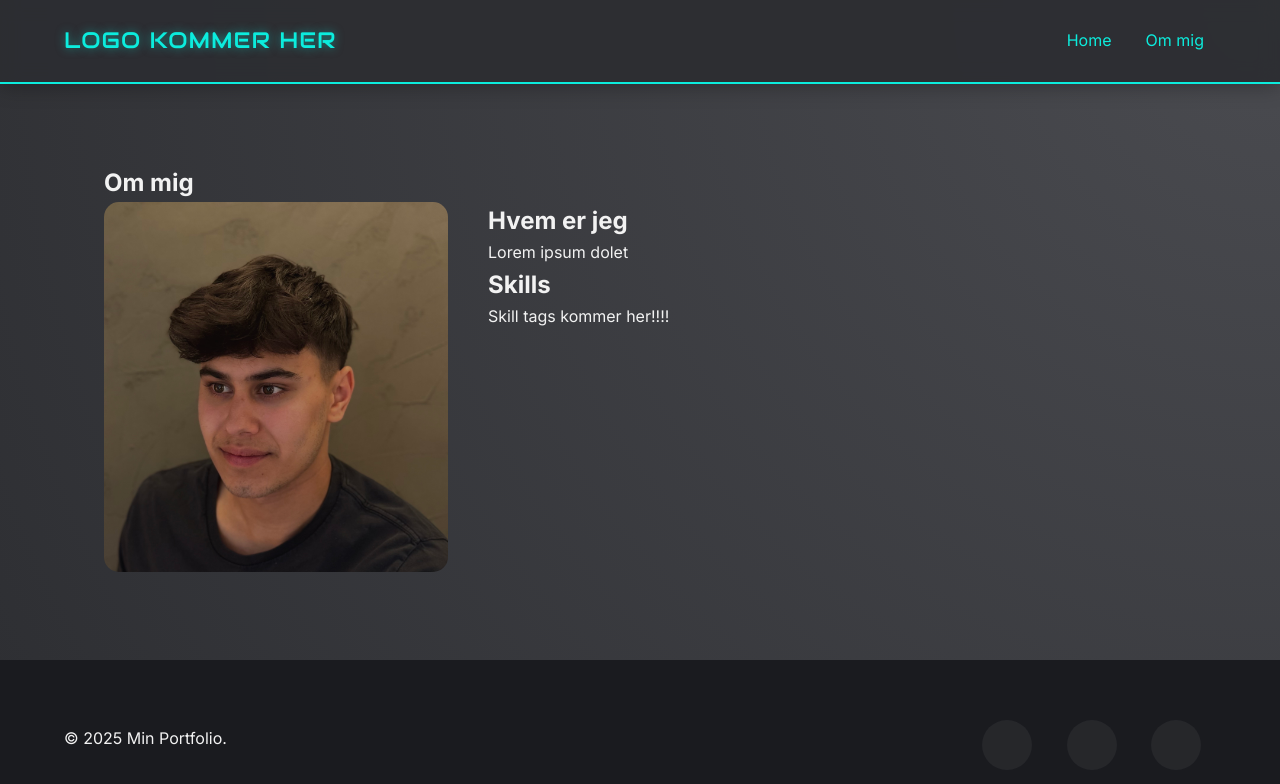
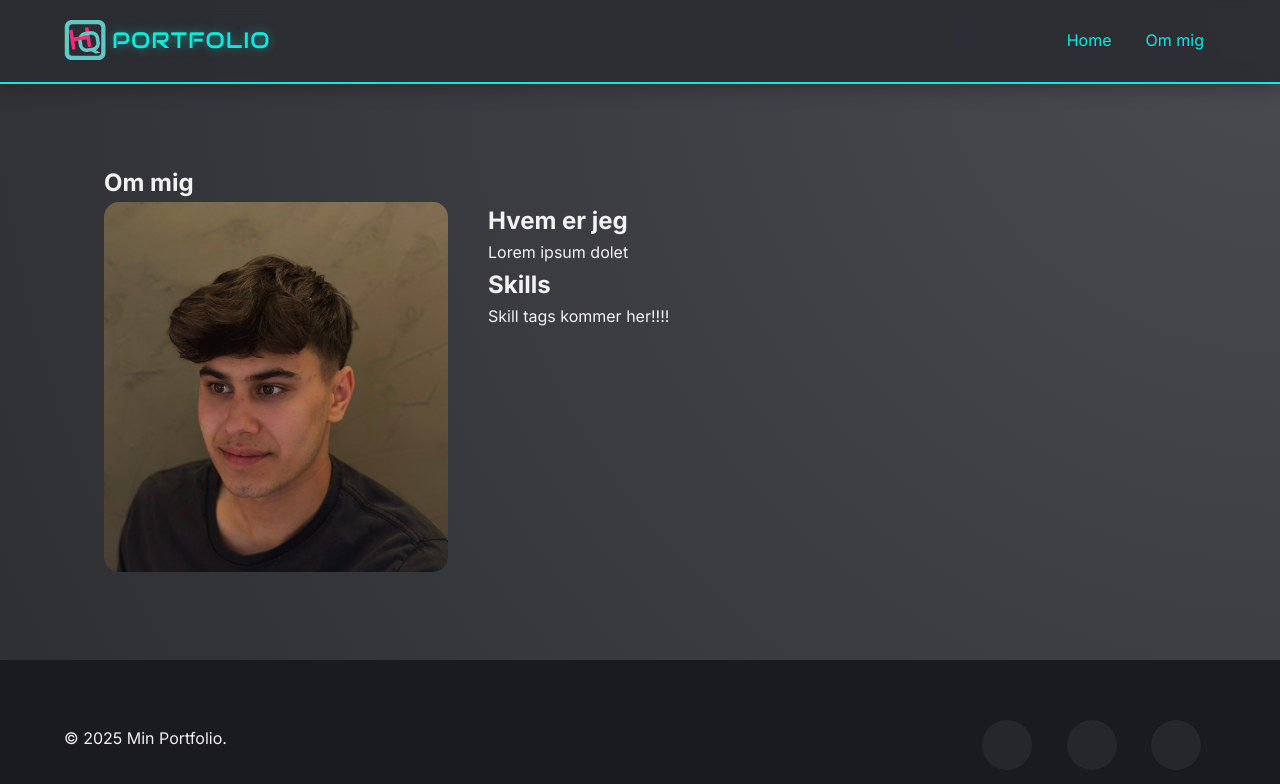
Before and after one commit to hadiqureshi03/portfolio, a plain HTML site: page about-me.html in a window 1280 px wide. Drawn offline with Linux system fonts and the light colour scheme.

Commit message:
added logo

```diff
--- a/about-me.html
+++ b/about-me.html
@@ -12,7 +12,10 @@
 <body>
     <header>
         <nav>
-            <div class="logo">Logo kommer her</div>
+            <div class="logo">
+                <img src="../assets/images/logo.png" alt="Logo">
+                <div>PORTFOLIO</div>
+            </div>
             <div class="menu-toggle">
                 <span></span>
                 <span></span>
--- a/css/style.css
+++ b/css/style.css
@@ -138,14 +138,16 @@ nav {
 .logo {
     font-family: 'Audiowide', cursive;
     font-size: 1.4rem;
-    font-weight: normal;
     color: var(--neon-blue);
     letter-spacing: 1px;
     text-transform: uppercase;
     text-shadow: 0 0 10px rgba(12, 236, 221, 0.5);
-    position: relative;
-    white-space: nowrap;
-    flex-shrink: 0;
+    display: flex;
+    align-items: center;
+}
+
+.logo div {
+    margin-left: 6px;
 }
 
 .menu-toggle {
```
Also changed, not shown: index.html (+4 -1 lines), assets/images/logo.png (added).
